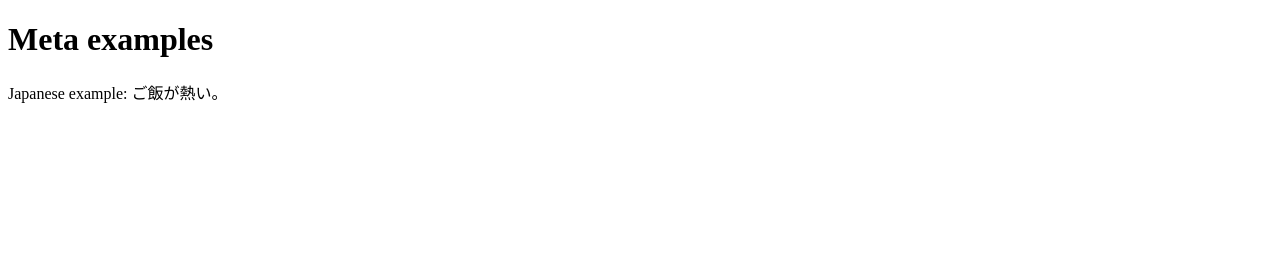
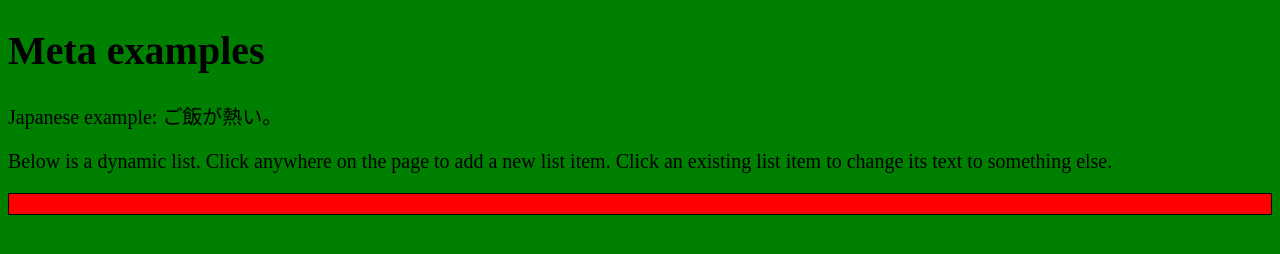
Before and after one commit to CaptainSuzy/first-repo, a plain HTML site: page meta-example.html in a window 1280 px wide. Drawn offline with Linux system fonts and the light colour scheme.

Commit message:
Applying CSS and JavaScript to HTML

```diff
--- a/meta-example.html
+++ b/meta-example.html
@@ -20,3 +20,5 @@
     <p>Japanese example: ご飯が熱い。</p>
   </body>
 </html>
+<link rel="stylesheet" href="style.css" />
+<script src="script.js" defer></script>
```
